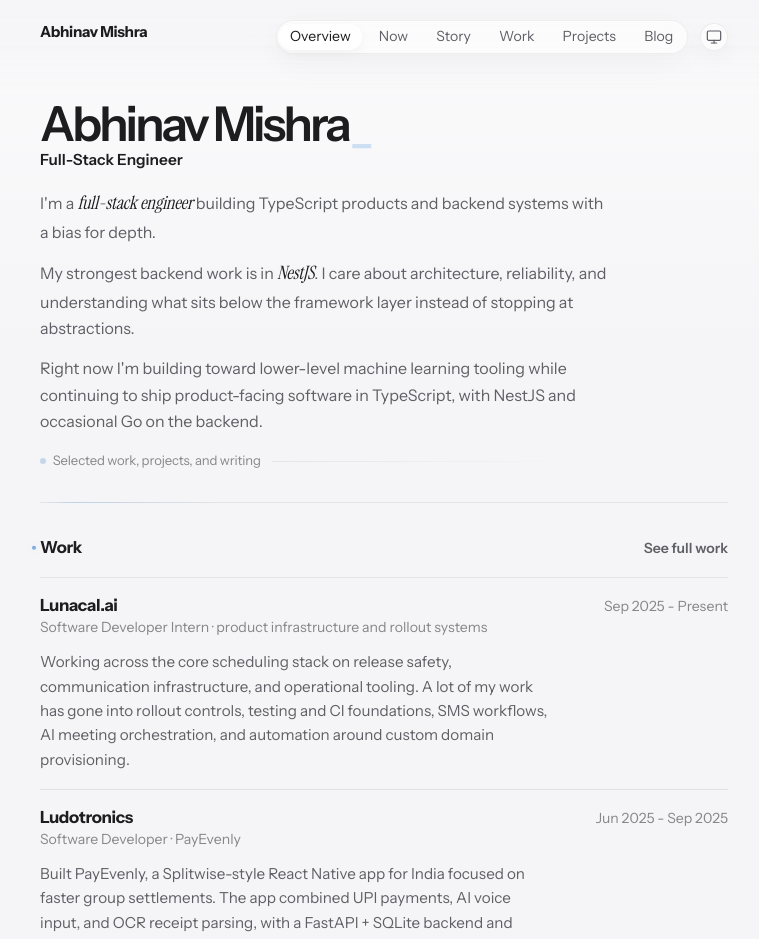
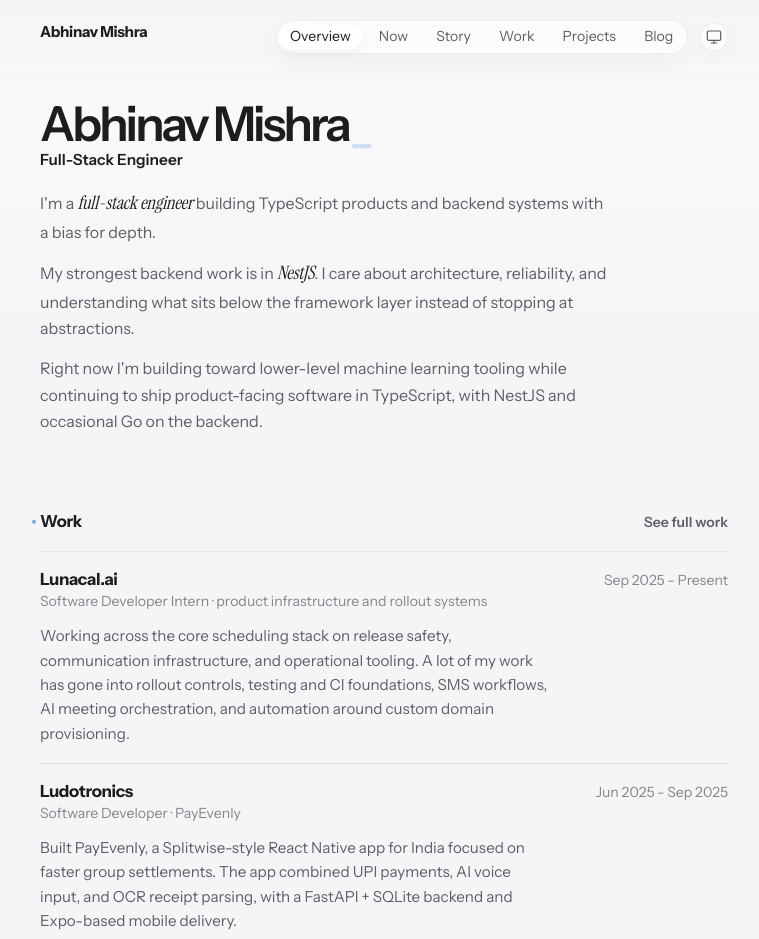
Before and after one commit to AbhinavMishra32/aboutv3, a Next.js app: page / in a window 1280 px wide. Shown: the top 939 px of the page, without its empty margins (256-1015 px from the left). Built offline with nearby package versions, Linux system fonts and the light colour scheme.

Commit message:
Reduce section divider clutter

```diff
--- a/src/app/globals.css
+++ b/src/app/globals.css
@@ -761,42 +761,6 @@ textarea {
   transform: scaleX(1);
 }
 
-.hero-flow {
-  display: grid;
-  grid-template-columns: auto minmax(3rem, 1fr);
-  gap: 0.72rem;
-  align-items: center;
-  width: min(100%, 33rem);
-  color: var(--subtle);
-  font-size: 0.82rem;
-  letter-spacing: -0.01em;
-  animation: soft-reveal 0.82s cubic-bezier(0.22, 1, 0.36, 1) both;
-  animation-delay: 0.28s;
-}
-
-.hero-flow::after {
-  content: "";
-  height: 1px;
-  border-radius: 999px;
-  background: linear-gradient(90deg, color-mix(in srgb, var(--line) 78%, transparent), transparent);
-}
-
-.hero-flow span {
-  display: inline-flex;
-  align-items: center;
-  gap: 0.44rem;
-}
-
-.hero-flow span::before {
-  content: "";
-  width: 0.36rem;
-  height: 0.36rem;
-  border-radius: 999px;
-  background: color-mix(in srgb, var(--accent) 42%, var(--line));
-  opacity: 0.42;
-  box-shadow: 0 0 1rem color-mix(in srgb, var(--accent) 14%, transparent);
-}
-
 .intro-links {
   display: flex;
   flex-wrap: wrap;
@@ -812,26 +776,8 @@ textarea {
 
 .section-block {
   position: relative;
-  padding-top: 1.9rem;
-  margin-top: 1.9rem;
-  border-top: 1px solid color-mix(in srgb, var(--line) 78%, transparent);
-}
-
-.section-block::before {
-  content: "";
-  position: absolute;
-  top: -1px;
-  left: 0;
-  width: min(12rem, 42%);
-  height: 1px;
-  background: linear-gradient(
-    90deg,
-    transparent 0%,
-    color-mix(in srgb, var(--accent) 16%, transparent) 18%,
-    color-mix(in srgb, var(--accent) 10%, transparent) 52%,
-    transparent 100%
-  );
-  filter: blur(0.18px);
+  padding-top: 2.35rem;
+  margin-top: 2.2rem;
 }
 
 .section-head {
--- a/src/components/site/PortfolioSections.tsx
+++ b/src/components/site/PortfolioSections.tsx
@@ -83,9 +83,6 @@ export function HeroSection() {
           Right now I&apos;m building toward lower-level machine learning tooling while continuing to ship
           product-facing software in TypeScript, with NestJS and occasional Go on the backend.
         </p>
-      </div>
-      <div className="hero-flow" aria-label="Portfolio sections continue below">
-        <span>Selected work, projects, and writing</span>
       </div>
     </section>
   );
```
